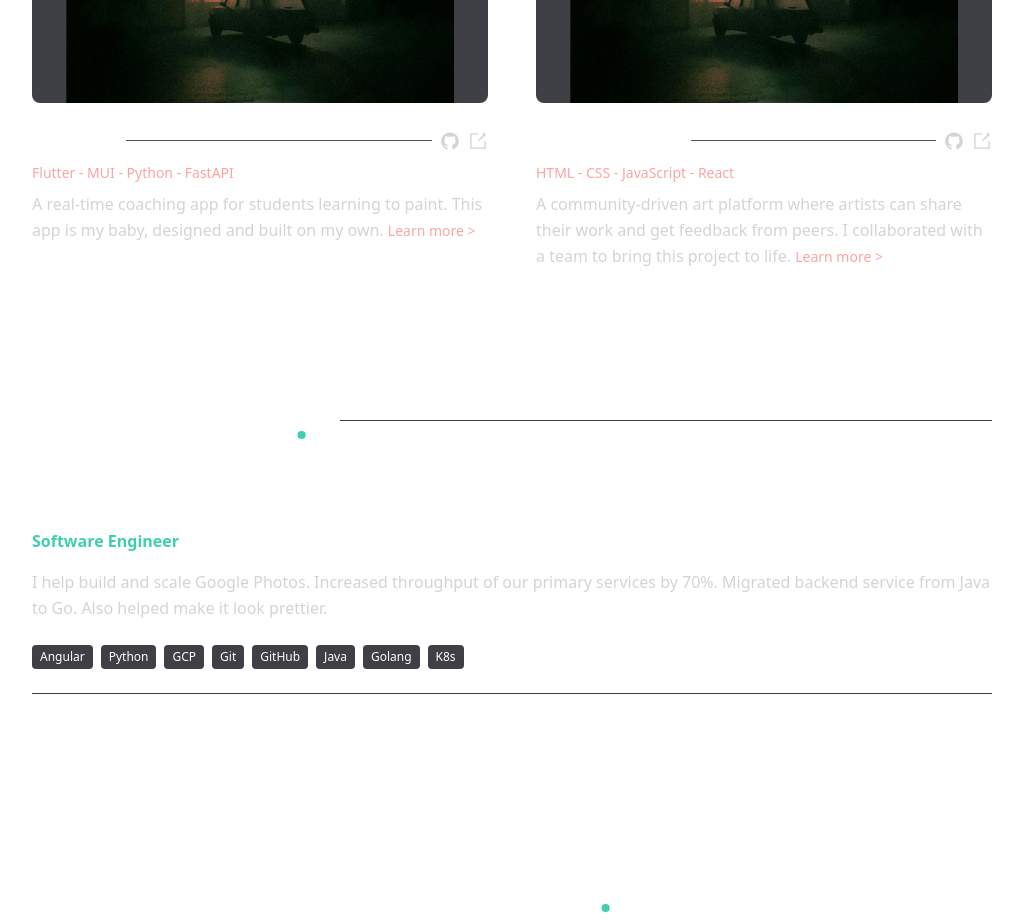
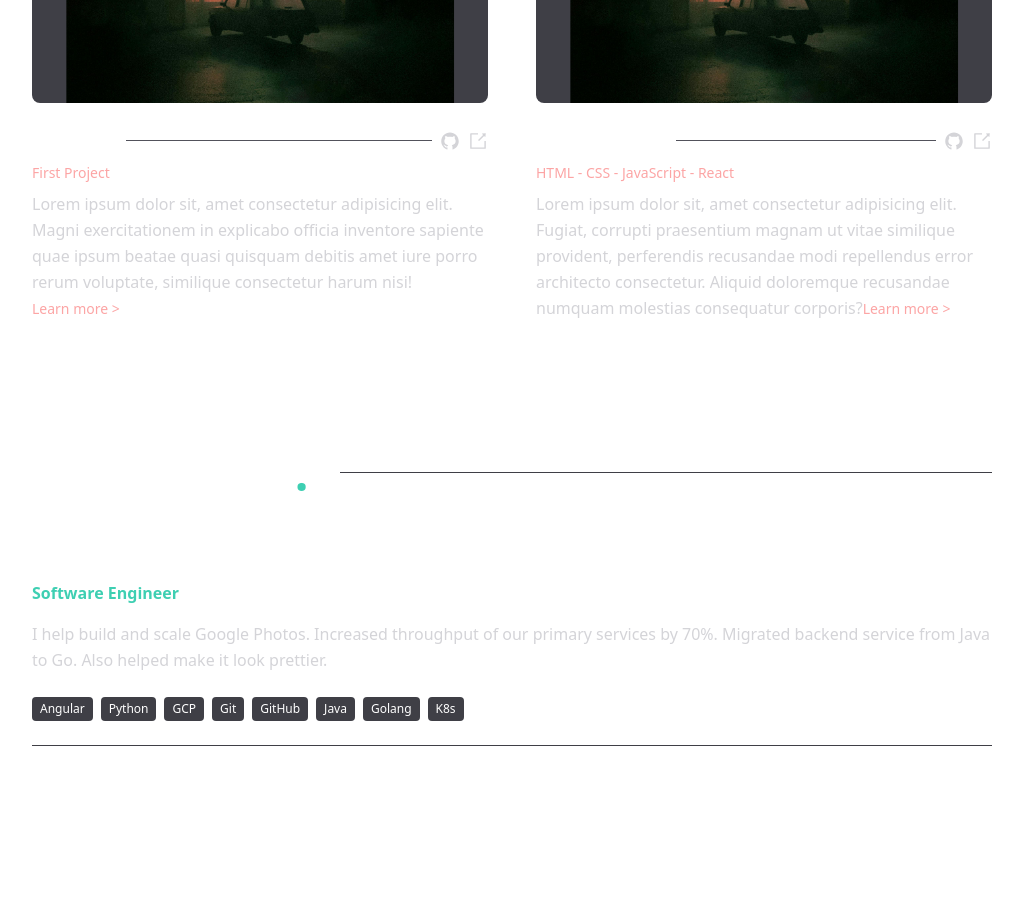
Before and after one commit to Emma3913/emma-portfolio, a React (Vite) app: page / in a window 1280 px wide. Shown: the part 1780-2704 px from the top of the page, without its empty margins (155-1178 px from the left). Built offline with nearby package versions, Linux system fonts and the light colour scheme.

Commit message:
change in projects section

```diff
--- a/src/pages/Projects/Projects.jsx
+++ b/src/pages/Projects/Projects.jsx
@@ -91,7 +91,7 @@ export const Projects = () => {
             <div className="relative overflow-hidden w-fit">
               <div style={{ opacity: 1, transform: "none" }}>
                 <div className="flex flex-wrap gap-4 text-sm text-red-300 my-2">
-                  Flutter - MUI - Python - FastAPI
+                  First Project
                 </div>
               </div>
               <div
@@ -102,8 +102,10 @@ export const Projects = () => {
             <div className="relative overflow-hidden w-fit">
               <div style={{ opacity: 1, transform: "none" }}>
                 <p className="text-zinc-300 leading-relaxed">
-                  A real-time coaching app for students learning to paint. This
-                  app is my baby, designed and built on my own.{" "}
+                  Lorem ipsum dolor sit, amet consectetur adipisicing elit.
+                  Magni exercitationem in explicabo officia inventore sapiente
+                  quae ipsum beatae quasi quisquam debitis amet iure porro rerum
+                  voluptate, similique consectetur harum nisi!
                   <span className="inline-block text-sm text-red-300 cursor-pointer">
                     Learn more &gt;
                   </span>
@@ -130,7 +132,7 @@ export const Projects = () => {
               <div style={{ opacity: 1, transform: "none" }}>
                 <div className="flex items-center gap-2 w-full">
                   <h4 className="font-bold text-lg shrink-0 max-w-[calc(100%_-_150px)] text-white">
-                    The Canvas Club
+                    Second Project
                   </h4>
                   <div className="w-full h-[1px] bg-zinc-600"></div>
                   <a
@@ -194,9 +196,11 @@ export const Projects = () => {
             <div className="relative overflow-hidden w-fit">
               <div style={{ opacity: 1, transform: "none" }}>
                 <p className="text-zinc-300 leading-relaxed">
-                  A community-driven art platform where artists can share their
-                  work and get feedback from peers. I collaborated with a team
-                  to bring this project to life.{" "}
+                  Lorem ipsum dolor sit, amet consectetur adipisicing elit.
+                  Fugiat, corrupti praesentium magnam ut vitae similique
+                  provident, perferendis recusandae modi repellendus error
+                  architecto consectetur. Aliquid doloremque recusandae numquam
+                  molestias consequatur corporis?
                   <span className="inline-block text-sm text-red-300 cursor-pointer">
                     Learn more &gt;
                   </span>
```
